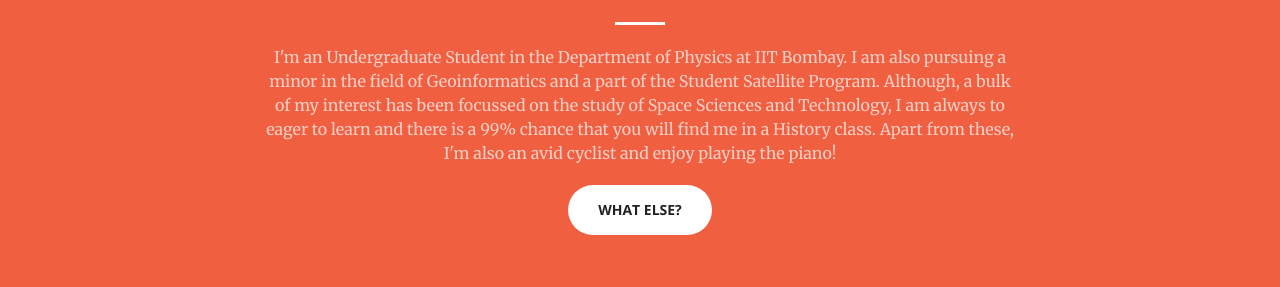
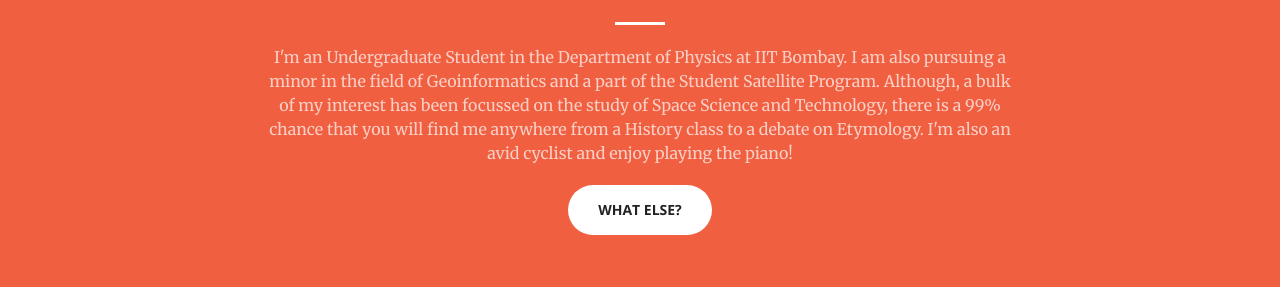
Before and after one commit to aravindbharathi/aravindbharathi.github.io, a Jekyll site: the page built from index.html, in a window 1280 px wide and 900 px high, scrolled down 818 px. Shown: the part 213-500 px from the top of the window. Built offline with Jekyll 4.4.1, drawn with Linux system fonts in a browser that asks for light colours.

Commit message:
Update call-to-action.html

```diff
--- a/_includes/call-to-action.html
+++ b/_includes/call-to-action.html
@@ -4,7 +4,7 @@
             <div class="col-lg-8 col-lg-offset-2 text-center">
                 <h2 class="section-heading">About Me</h2>
                 <hr class="light">
-                <p class="text-faded">I'm an Undergraduate Student in the Department of Physics at IIT Bombay. I am also pursuing a minor in the field of Geoinformatics and a part of the Student Satellite Program. Although, a bulk of my interest has been focussed on the study of Space Sciences and Technology, I am always to eager to learn and there is a 99% chance that you will find me in a History class. Apart from these, I'm also an avid cyclist and enjoy playing the piano!</p>
+                <p class="text-faded">I'm an Undergraduate Student in the Department of Physics at IIT Bombay. I am also pursuing a minor in the field of Geoinformatics and a part of the Student Satellite Program. Although, a bulk of my interest has been focussed on the study of Space Science and Technology, there is a 99% chance that you will find me anywhere from a History class to a debate on Etymology. I'm also an avid cyclist and enjoy playing the piano!</p>
                 <a href="#stuff" class="btn btn-default btn-xl">What else?</a>
             </div>
         </div>
```
